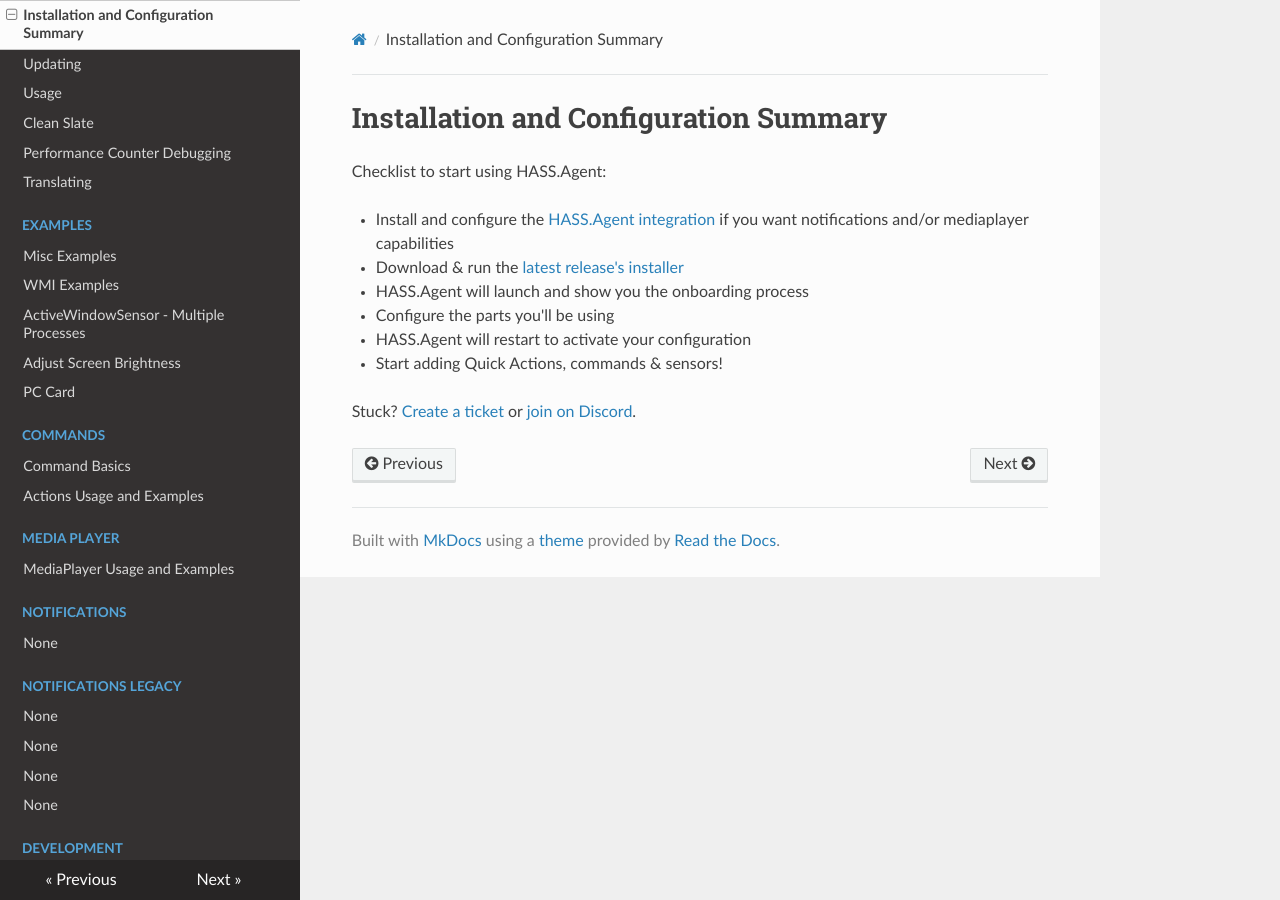
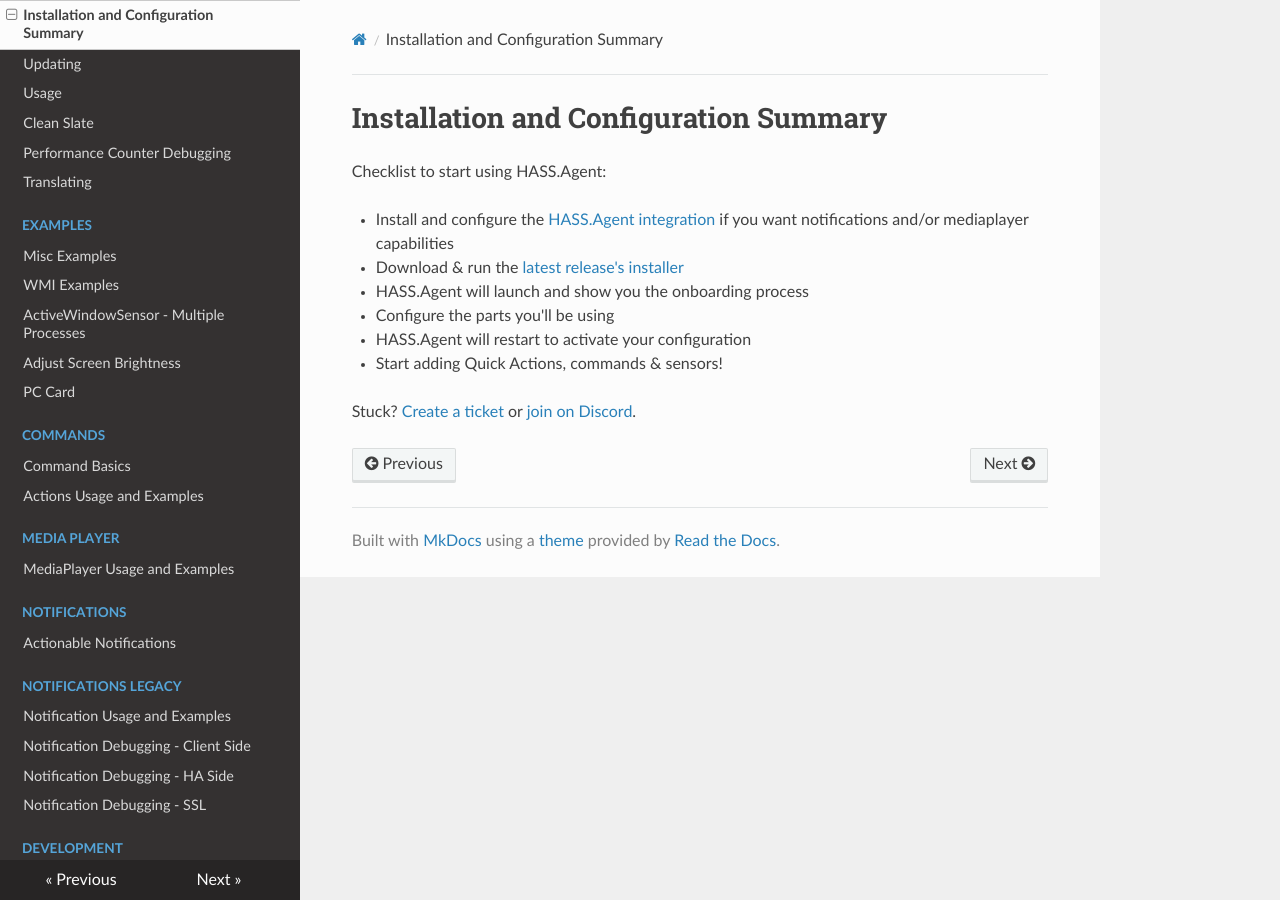
Before and after one commit to LAB02-Admin/HASS.Agent-Docs, an MkDocs documentation site: the page built from docs/installation-and-configuration-summary.md, in a window 1280 px wide. Built offline with MkDocs 1.6.1, drawn with Linux system fonts in a browser that asks for light colours; nearby versions of some CDN libraries; some of the changed lines change nothing that is shown.

Commit message:
Update mkdocs.yml

```diff
--- a/mkdocs.yml
+++ b/mkdocs.yml
@@ -28,12 +28,12 @@
     - 'Media Player':
       - 'mediaplayer/mediaplayer-usage-and-examples.md'
     - 'Notifications':
-      - 'notifications/notification-actionable.md'
+      - 'notifications/new/notification-actionable.md'
     - 'Notifications Legacy':
-      - 'notifications/legacy/notification-usage-and-examples.md'
-      - 'notifications/legacy/notification-debugging-client-side.md'
-      - 'notifications/legacy/notification-debugging-ha-side.md'
-      - 'notifications/legacy/notification-debugging-ssl.md'
+      - 'notifications/notification-usage-and-examples.md'
+      - 'notifications/notification-debugging-client-side.md'
+      - 'notifications/notification-debugging-ha-side.md'
+      - 'notifications/notification-debugging-ssl.md'
     - 'Development':
       - 'development/introduction.md'
       - 'development/commands.md'
```
